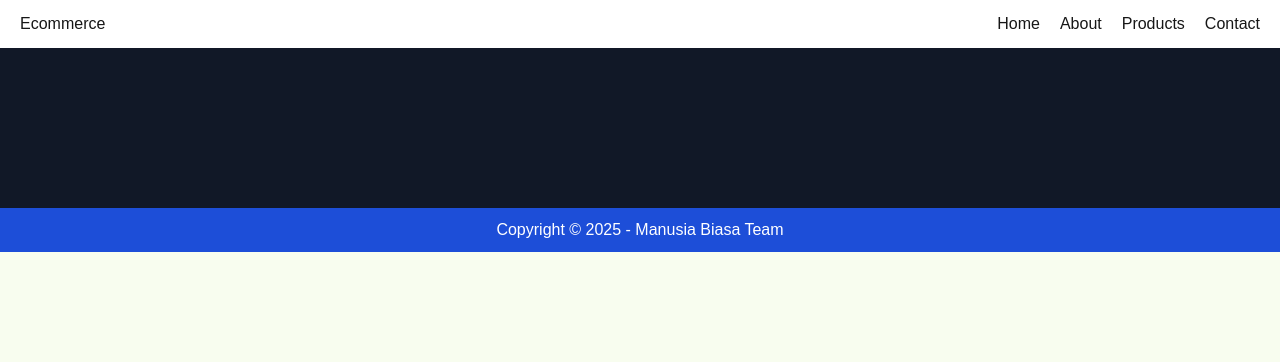
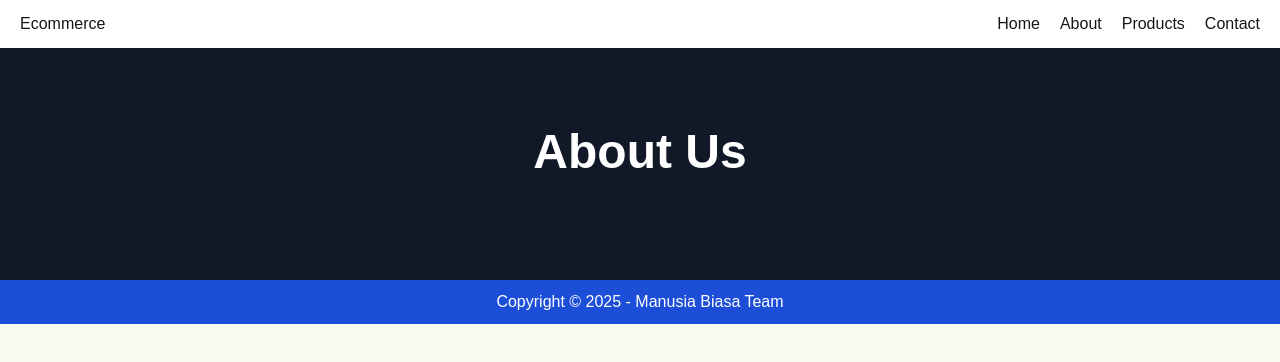
Before and after one commit to Deoca27/manusia-biasa, a Next.js app: page /about in a window 1280 px wide. Shown: the top 362 px of the page. Built offline with nearby package versions, Linux system fonts and the light colour scheme.

Commit message:
rendika : menambahkan Judul about

```diff
--- a/app/about/page.tsx
+++ b/app/about/page.tsx
@@ -5,6 +5,9 @@ export default function AboutPage() {
         <>
             {/* Hero Section */}
             <div className="relative bg-gray-900 text-white py-20">
+                <div className="container mx-auto px-6">
+                <h1 className="text-5xl font-bold mb-6 text-center">About Us</h1>
+                </div>
             </div>
         </>
     );
```
